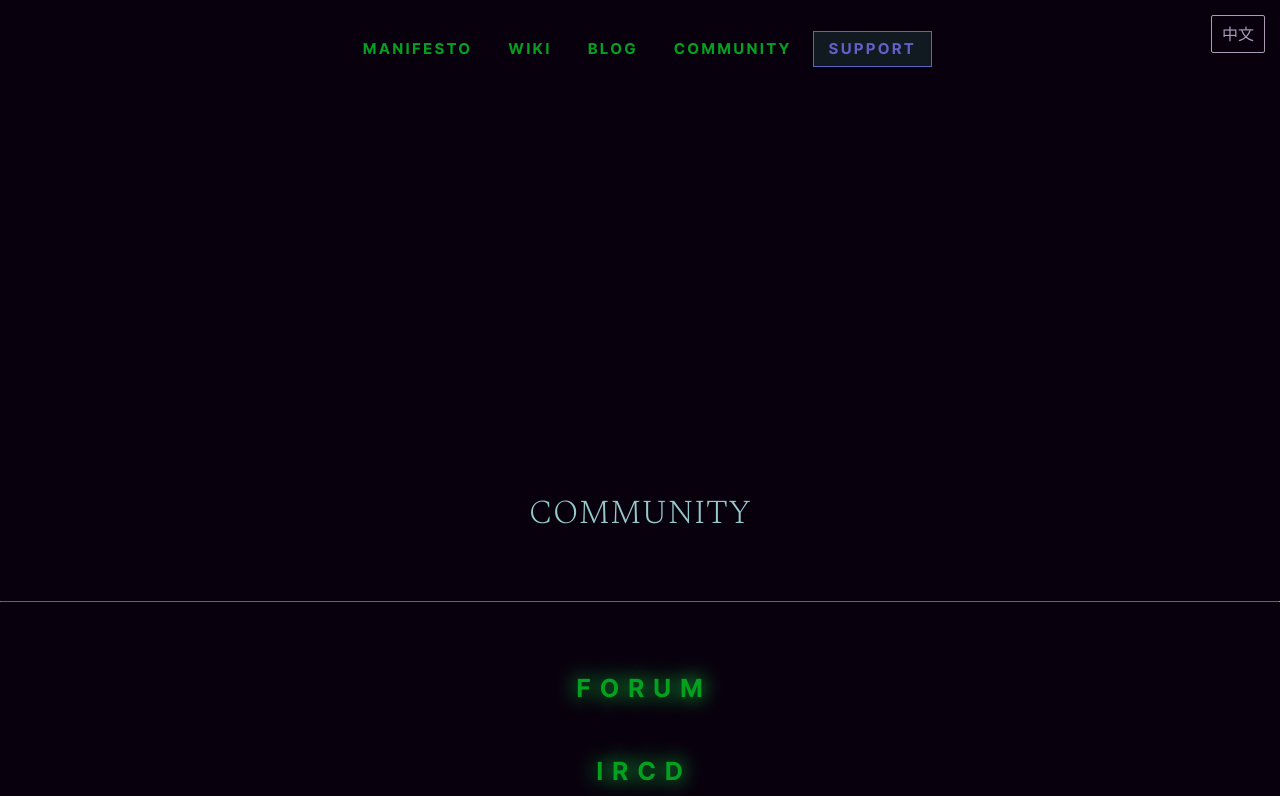
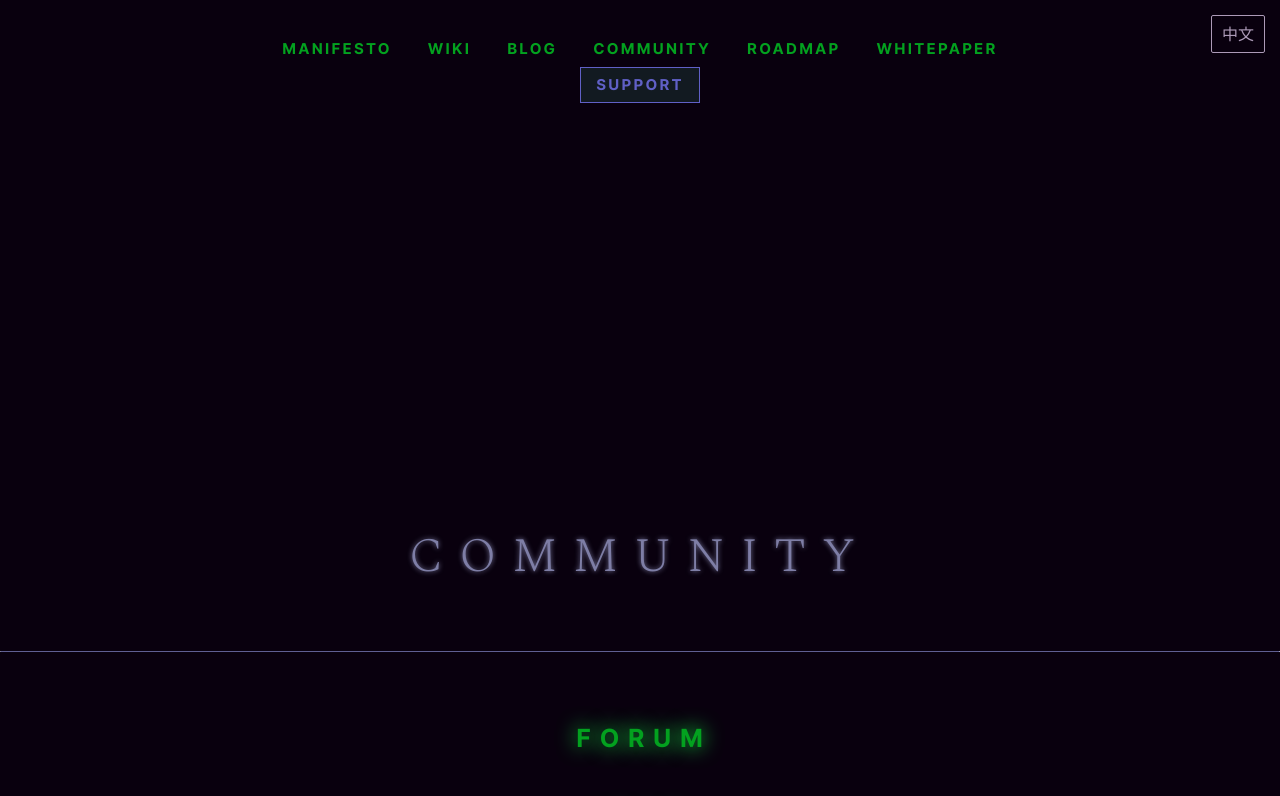
Before and after one commit to lunardao/webpage, a plain HTML site: page community.html in a window 1280 px wide. Shown: the top 796 px of the page. Drawn offline with Linux system fonts and the light colour scheme.

Commit message:
+ link to roadmpa and whotepaper

```diff
--- a/community.html
+++ b/community.html
@@ -37,7 +37,9 @@
 	    <li><a href="https://wiki.lunardao.net">Wiki</a></li>
 			<li><a href="blog.html">Blog</a></li>
 	    <li><a href="community.html">Community</a></li>
-			<li class="last support"><a href="support.html">Support</a></li>
+	    <li><a href="roadmap.html">Roadmap</a></li>
+	    <li><a href="https://github.com/lunardao/dao">Whitepaper</a></li>
+		<li class="last support"><a href="support.html">Support</a></li>
 	  </ul>
 	</menu>
 
@@ -58,7 +60,7 @@
 	  </div>
 </a>
 
-<h2 class="community">Community</h2>
+<h2 class="manifesto-title">Community</h2>
 
 <hr>
 
```
Also changed, not shown: blog.html (+3 -1 lines), faq.html (+2 -0 lines), index.html (+2 -0 lines), juraj_lunarpunk_interview.html (+2 -0 lines), manifesto.html (+2 -0 lines), moonlit.html (+2 -0 lines), roadmap.html (+2 -0 lines), sentinel-committee-announcement.html (+2 -0 lines), support.html (+2 -0 lines), why-anon.html (+2 -0 lines).
